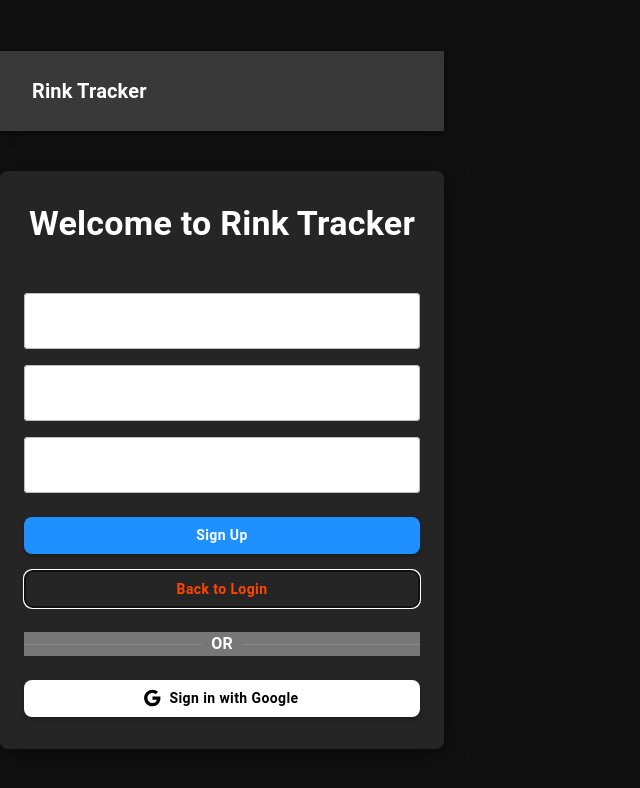
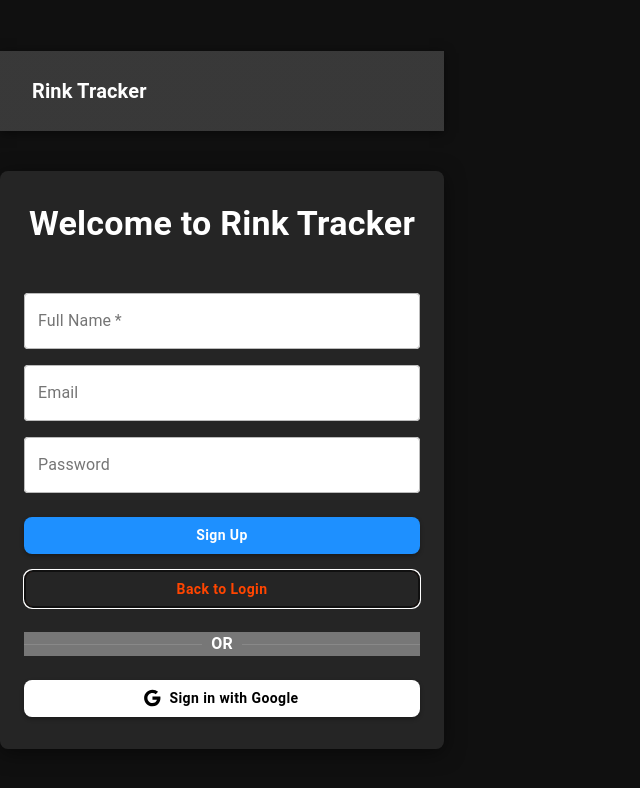
Before and after one commit to MikeOG444/rink-tracker-pwa, a React (Vite) app: page /auth in a window 1280 px wide. Both pictures are taken after a click on the button "Sign Up". Shown: the top 788 px of the page, without its empty margins (0-640 px from the left). Built offline with nearby package versions, Linux system fonts and the light colour scheme; no server answers.

Commit message:
Fix input field styling on auth page

```diff
--- a/src/components/auth/AuthPage.tsx
+++ b/src/components/auth/AuthPage.tsx
@@ -89,6 +89,7 @@ const AuthPage = () => {
         <TextField
           fullWidth
           label="Full Name"
+          placeholder="Enter your full name"
           value={fullName}
           onChange={(e) => setFullName(e.target.value)}
           sx={{
@@ -97,10 +98,25 @@ const AuthPage = () => {
             borderRadius: 1,
             '& .MuiInputBase-input': {
               color: '#000000', // Black text for high contrast
+            },
+            '& .MuiInputLabel-root': {
+              color: '#757575', // Grey label text
+            },
+            '& .MuiInputLabel-shrink': {
+              transform: 'translate(14px, -9px) scale(0.75)', // Adjust label position when shrunk
+              backgroundColor: 'white',
+              padding: '0 5px',
+            },
+            '& .MuiOutlinedInput-notchedOutline': {
+              borderColor: '#BBBBBB', // Lighter border color
+            },
+            '& .MuiOutlinedInput-root.Mui-focused .MuiOutlinedInput-notchedOutline': {
+              borderColor: '#1E90FF', // Blue border when focused
             }
           }}
           InputProps={{
-            style: { color: '#000000' } // Ensure text is black
+            style: { color: '#000000' }, // Ensure text is black
+            placeholder: 'Enter your full name'
           }}
           required
         />
@@ -108,6 +124,7 @@ const AuthPage = () => {
       <TextField
         fullWidth
         label="Email"
+        placeholder="Enter your email address"
         value={email}
         onChange={(e) => setEmail(e.target.value)}
         sx={{
@@ -116,15 +133,31 @@ const AuthPage = () => {
           borderRadius: 1,
           '& .MuiInputBase-input': {
             color: '#000000', // Black text for high contrast
+          },
+          '& .MuiInputLabel-root': {
+            color: '#757575', // Grey label text
+          },
+          '& .MuiInputLabel-shrink': {
+            transform: 'translate(14px, -9px) scale(0.75)', // Adjust label position when shrunk
+            backgroundColor: 'white',
+            padding: '0 5px',
+          },
+          '& .MuiOutlinedInput-notchedOutline': {
+            borderColor: '#BBBBBB', // Lighter border color
+          },
+          '& .MuiOutlinedInput-root.Mui-focused .MuiOutlinedInput-notchedOutline': {
+            borderColor: '#1E90FF', // Blue border when focused
           }
         }}
         InputProps={{
-          style: { color: '#000000' } // Ensure text is black
+          style: { color: '#000000' }, // Ensure text is black
+          placeholder: 'Enter your email address'
         }}
       />
       <TextField
         fullWidth
         label="Password"
+        placeholder="Enter your password"
         type="password"
         value={password}
         onChange={(e) => setPassword(e.target.value)}
@@ -134,10 +167,25 @@ const AuthPage = () => {
           borderRadius: 1,
           '& .MuiInputBase-input': {
             color: '#000000', // Black text for high contrast
+          },
+          '& .MuiInputLabel-root': {
+            color: '#757575', // Grey label text
+          },
+          '& .MuiInputLabel-shrink': {
+            transform: 'translate(14px, -9px) scale(0.75)', // Adjust label position when shrunk
+            backgroundColor: 'white',
+            padding: '0 5px',
+          },
+          '& .MuiOutlinedInput-notchedOutline': {
+            borderColor: '#BBBBBB', // Lighter border color
+          },
+          '& .MuiOutlinedInput-root.Mui-focused .MuiOutlinedInput-notchedOutline': {
+            borderColor: '#1E90FF', // Blue border when focused
           }
         }}
         InputProps={{
-          style: { color: '#000000' } // Ensure text is black
+          style: { color: '#000000' }, // Ensure text is black
+          placeholder: 'Enter your password'
         }}
       />
       {isSignUp ? (
```
